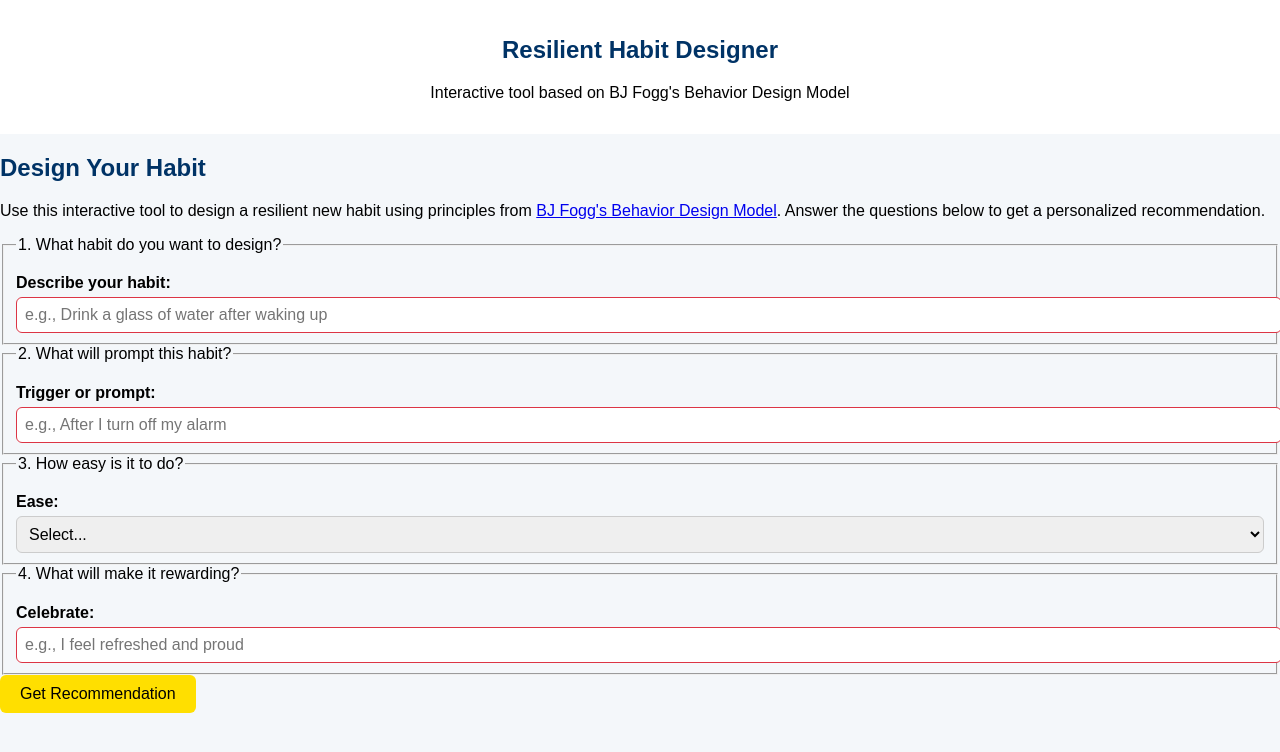
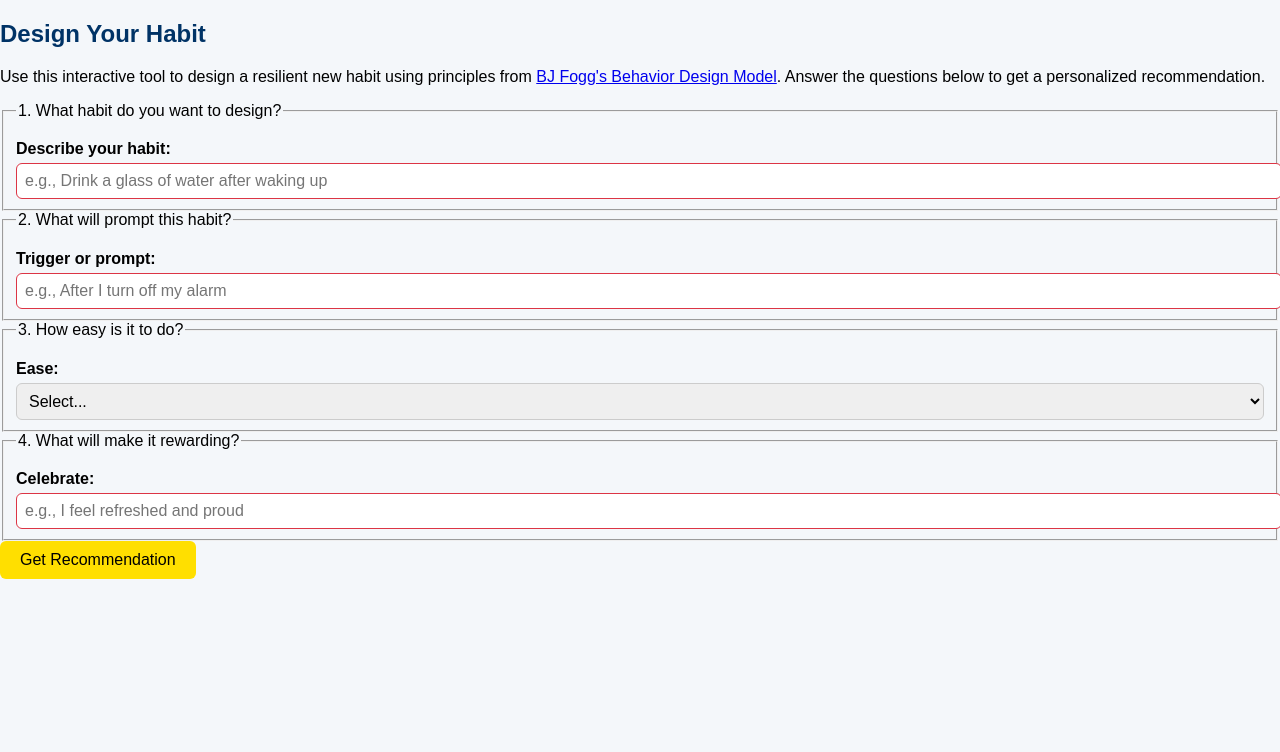
Before and after one commit to asilva777/resilient-habit-designer, a plain HTML site: page index.html in a window 1280 px wide. Drawn offline with Linux system fonts and the light colour scheme.

Commit message:
index.html

```diff
--- a/index.html
+++ b/index.html
@@ -28,13 +28,6 @@
   </script>
 </head>
 <body>
-  <header>
-    <nav aria-label="Main">
-      <h1>Resilient Habit Designer</h1>
-      <p id="tagline">Interactive tool based on BJ Fogg's Behavior Design Model</p>
-    </nav>
-  </header>
-
   <main>
     <section id="introduction" aria-labelledby="intro-heading">
       <h2 id="intro-heading">Design Your Habit</h2>
@@ -43,7 +36,7 @@
       </p>
     </section>
 
-    <form id="habit-form" aria-label="Habit Design Questionnaire" autocomplete="off">
+    <form id="habit-form" aria-label="Habit Design Questionnaire" autocomplete="on">
       <fieldset>
         <legend>1. What habit do you want to design?</legend>
         <label for="habit-description">Describe your habit:</label>
```
